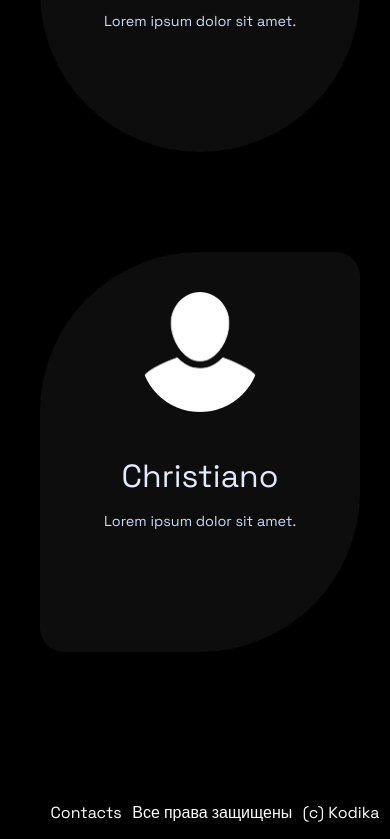
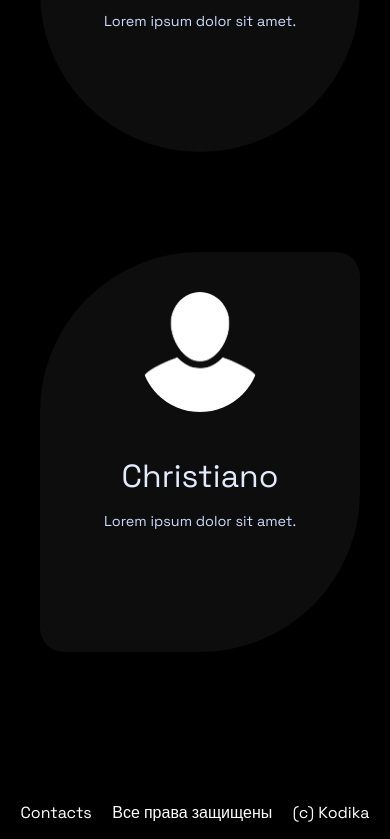
Before and after one commit to useral4/Kodika-Repository, a plain HTML site: page index.html in a window 390 px wide. Shown: the part 1464-2303 px from the top of the page. Drawn offline with Linux system fonts and the light colour scheme.

Commit message:
Update style.css

```diff
--- a/style/style.css
+++ b/style/style.css
@@ -242,6 +242,10 @@ footer ul li {
         padding-left: 0;
     }
 
+    footer ul {
+        padding-left: 0;
+    }
+
     .container span {
         font-size: 100px;
     }
```
